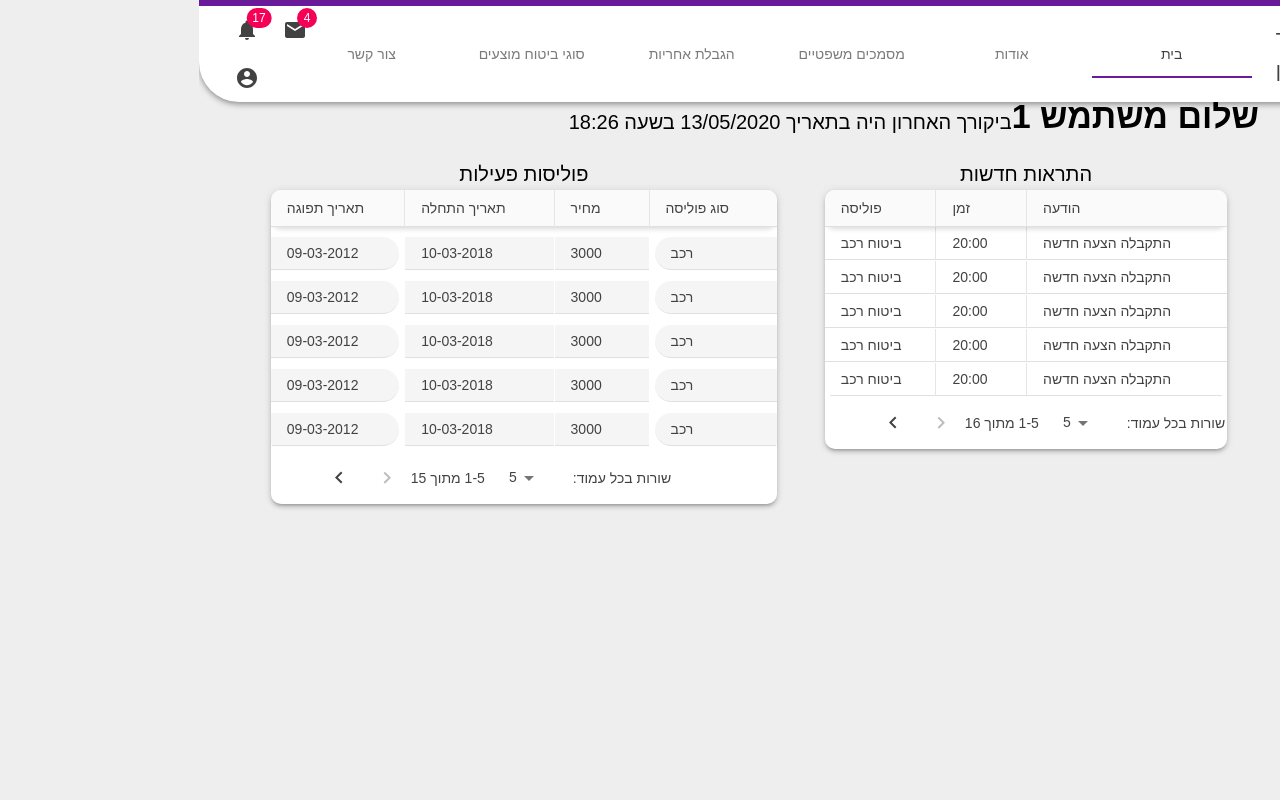
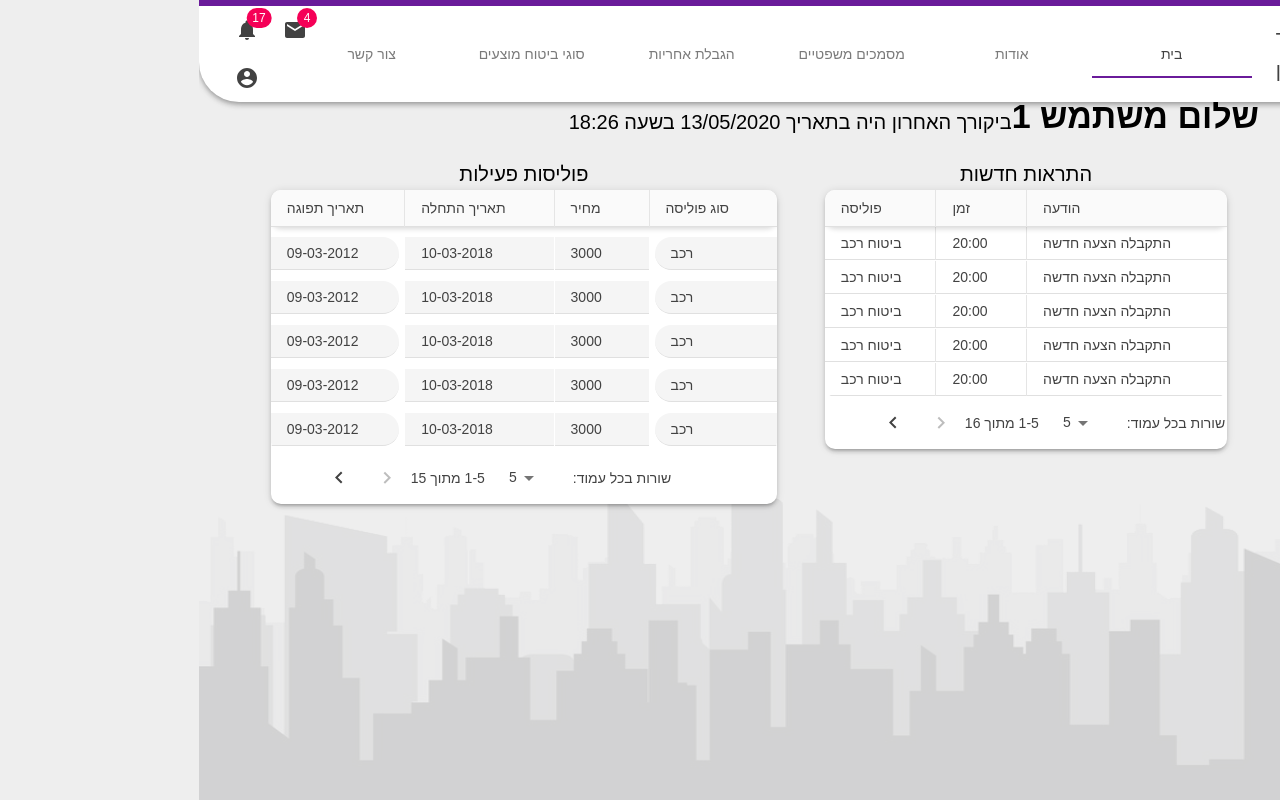
Before and after one commit to omri-kornblau/bar-manager, a React (Create React App) app in the folder client/: page /home/dashboard in a window 1280 px wide. Built offline with nearby package versions, Linux system fonts and the light colour scheme; what jss-rtl would draw is missing.

Commit message:
Add temporary background images

```diff
--- a/client/src/containers/views/ClientDashboard.jsx
+++ b/client/src/containers/views/ClientDashboard.jsx
@@ -7,6 +7,8 @@ import {
 } from "@material-ui/core";
 
 import CustomTable from "../../components/Table/Table";
+
+import skylineBack from "../../assets/img/skyline-back.png";
 
 const notificationsColumns = [
   {
@@ -138,6 +140,15 @@ const ClientDashboard = props => {
           <CustomTable  rows={policies} columns={policiesColumns} isRounded={true} isFilter={true}/>
         </Grid>
       </Grid>
+      <img style={{
+        opacity: "0.15",
+        width: "100%",
+        height:"50%",
+        position: "fixed",
+        left:"0",
+        bottom: "0",
+        zIndex: "-1"
+      }} src={skylineBack}></img>
     </>
   );
 }
--- a/client/src/containers/views/NewRequest/NewRequest.jsx
+++ b/client/src/containers/views/NewRequest/NewRequest.jsx
@@ -18,6 +18,8 @@ import { getStep } from "../../../redux/selectors/newRequest";
 import { setStep } from "../../../redux/actions/newRequest";
 
 import Stepper from "../../../components/Stepper/Stepper";
+
+import newBack from "../../../assets/img/new-back.png"
 
 const getStepperSteps = steps => steps
   .filter(step => step.showInStepper)
@@ -101,6 +103,15 @@ const NewRequest = props => {
           </Container>
           : <StepBody/>
         }
+      <img style={{
+        opacity: "0.09",
+        width: "80%",
+        height:"70%",
+        position: "fixed",
+        left:"0",
+        bottom: "40%",
+        zIndex: "-1"
+      }} src={newBack}></img>
     </>
   );
 }
```
Also changed, not shown: client/src/assets/img/new-back.png (added), client/src/assets/img/skyline-back.png (added).
